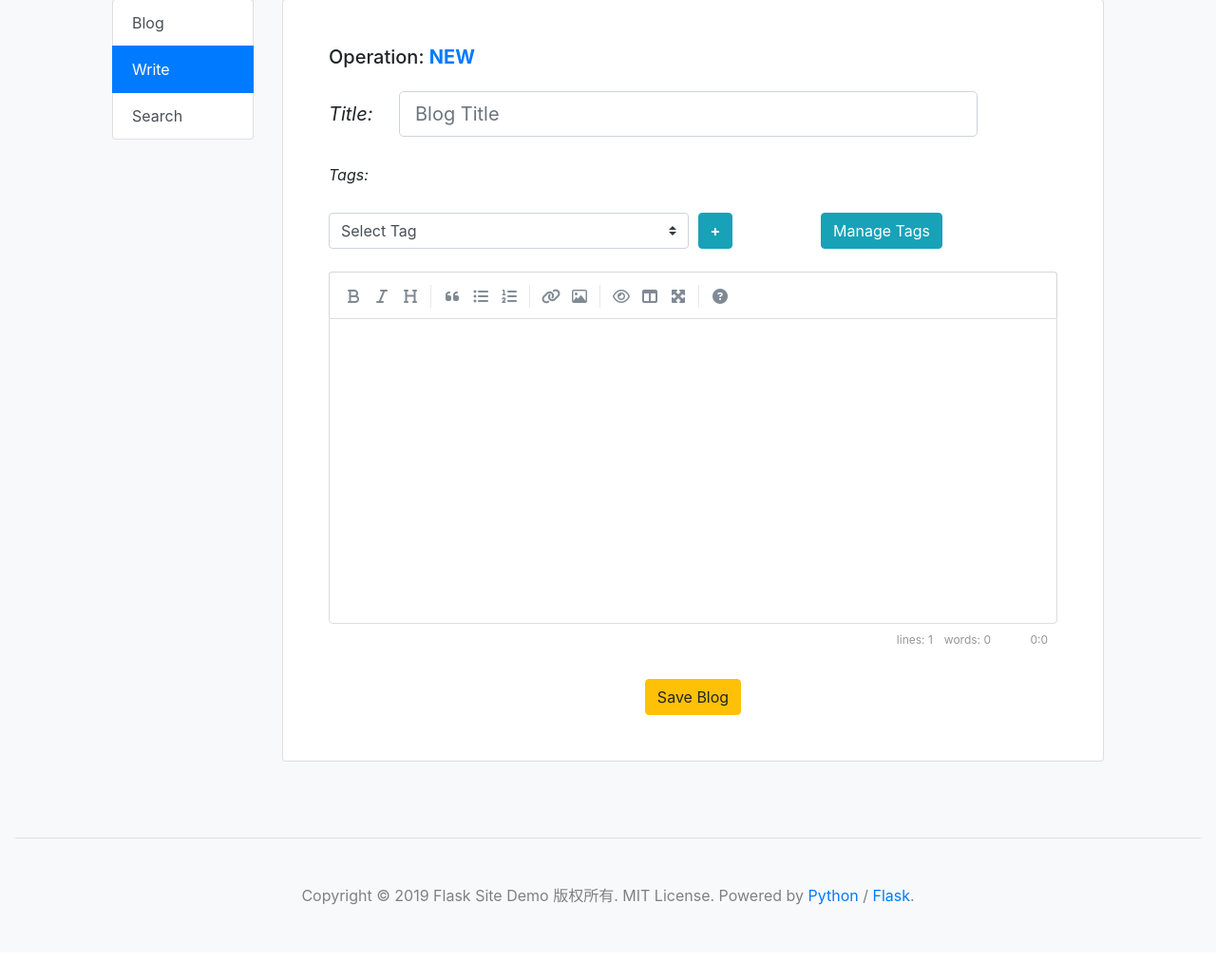
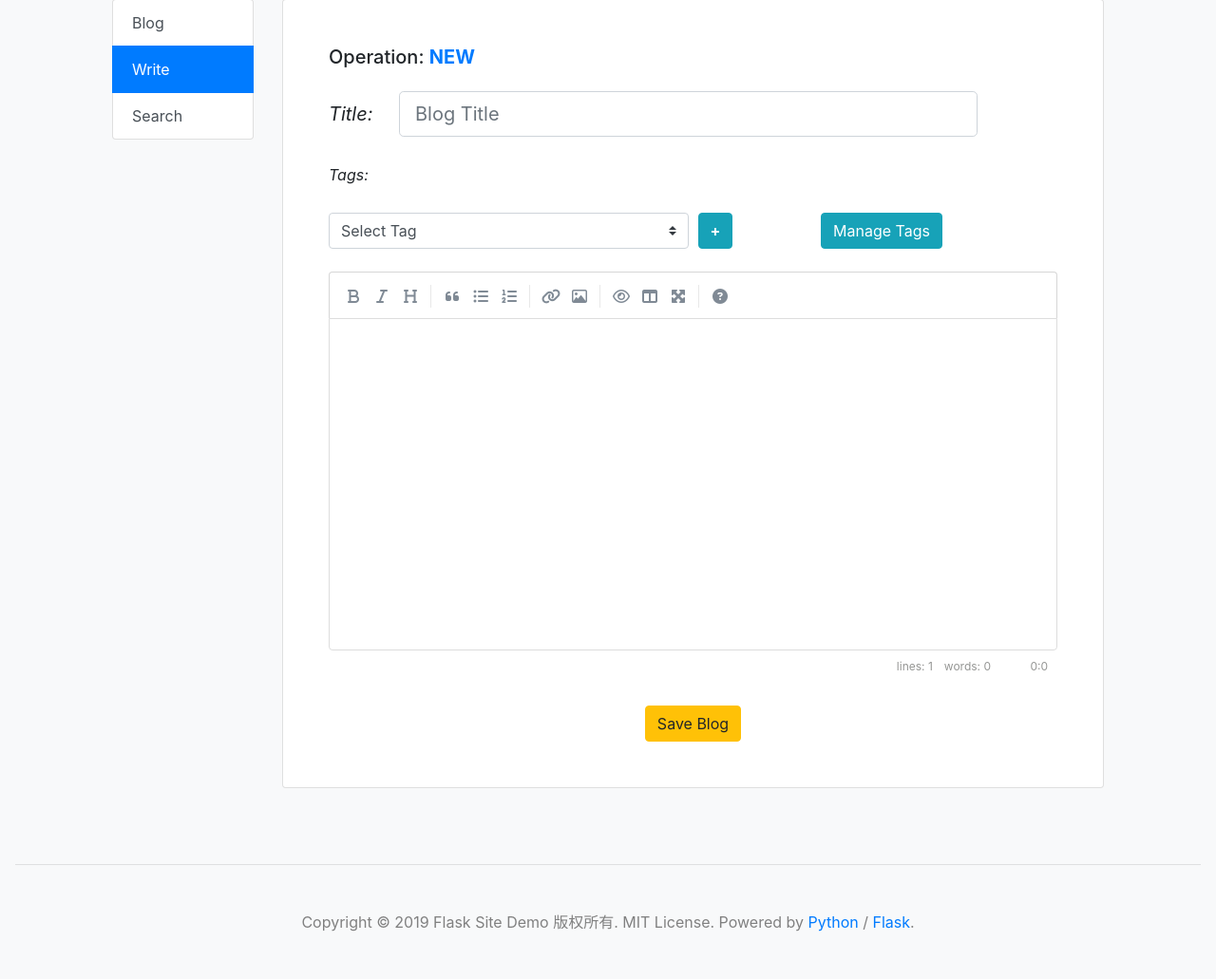
Before and after one commit to dyslab/flask-site-demo, a Flask app: page /blog/ in a window 1280 px wide, after a click on "Write". Shown: the part 181-1212 px from the top of the page at 95% size. Before the commit the page ends 1134 px from the top, so only its background shows below. Run offline with Flask 2, Linux system fonts and the light colour scheme; data comes from the database, SQL or seed files in the repository; both versions use the stored data as it was after the commit; some libraries are stand-ins or nearby versions.

Commit message:
:relaxed: Debug & Patch, #2

```diff
--- a/fsdemo/static/css/style.css
+++ b/fsdemo/static/css/style.css
@@ -1,6 +1,7 @@
 /* Keep SimpleMDE - Markdown Editor a static height */
-.CodeMirror {
-	height: 500px;
+.CodeMirror.CodeMirror, .CodeMirror-scroll {
+    min-height: 350px;
+    max-height: 500px;
 }
 
 /* For Markdown html content */
```
Also changed, not shown: fsdemo/db/gblog.db, fsdemo/static/uploadfiles/photos/Screenshot-from-2018-12-17-05-04-39.jpg (added), fsdemo/static/uploadfiles/photos/Screenshot-from-2018-12-17-05-06-42.jpg (added), fsdemo/static/uploadfiles/photos/Screenshot-from-2018-12-17-05-06-54.jpg (added), fsdemo/static/uploadfiles/photos/Screenshot-from-2018-12-17-05-10-00.jpg (added), fsdemo/static/uploadfiles/photos/Screenshot-from-2018-12-17-05-11-18.jpg (added), fsdemo/static/uploadfiles/photos/Screenshot-from-2018-12-17-05-12-28.jpg (added), fsdemo/static/uploadfiles/photos/Screenshot-from-2018-12-17-05-12-31.jpg (added).
